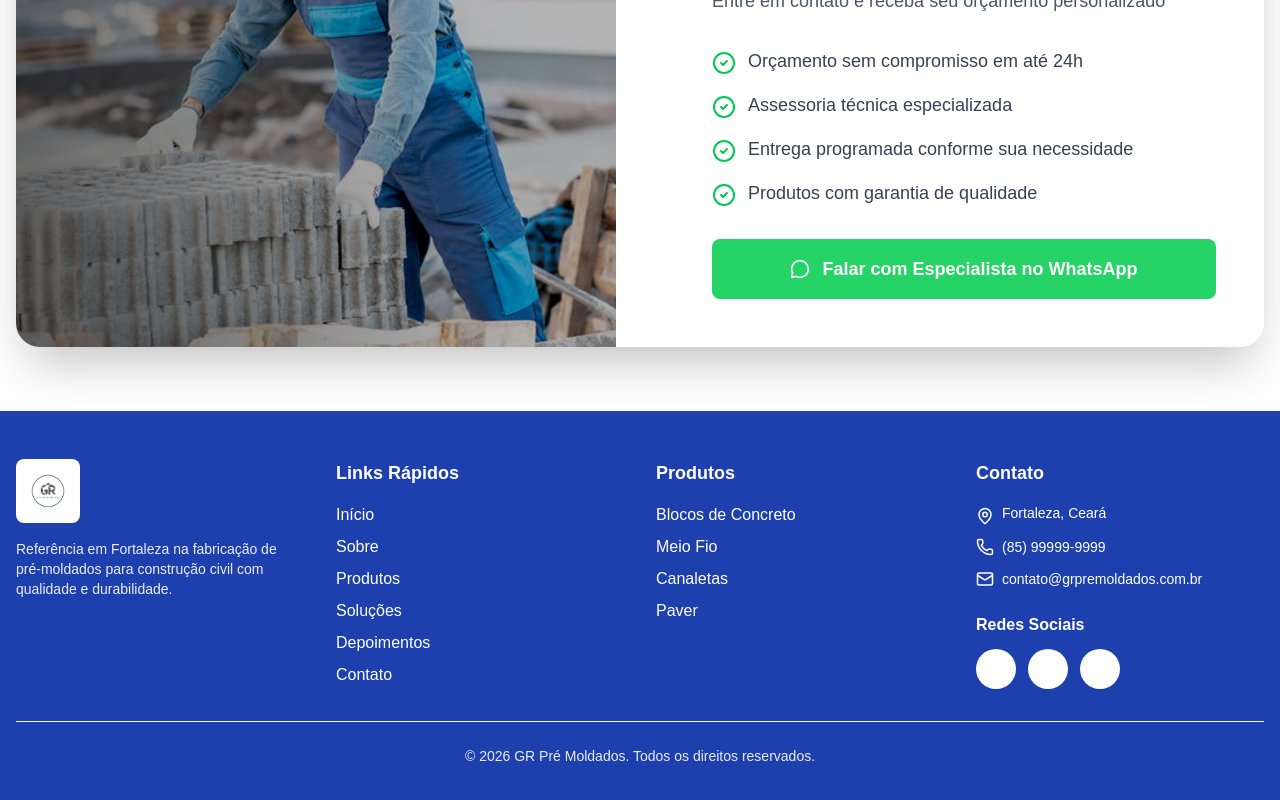
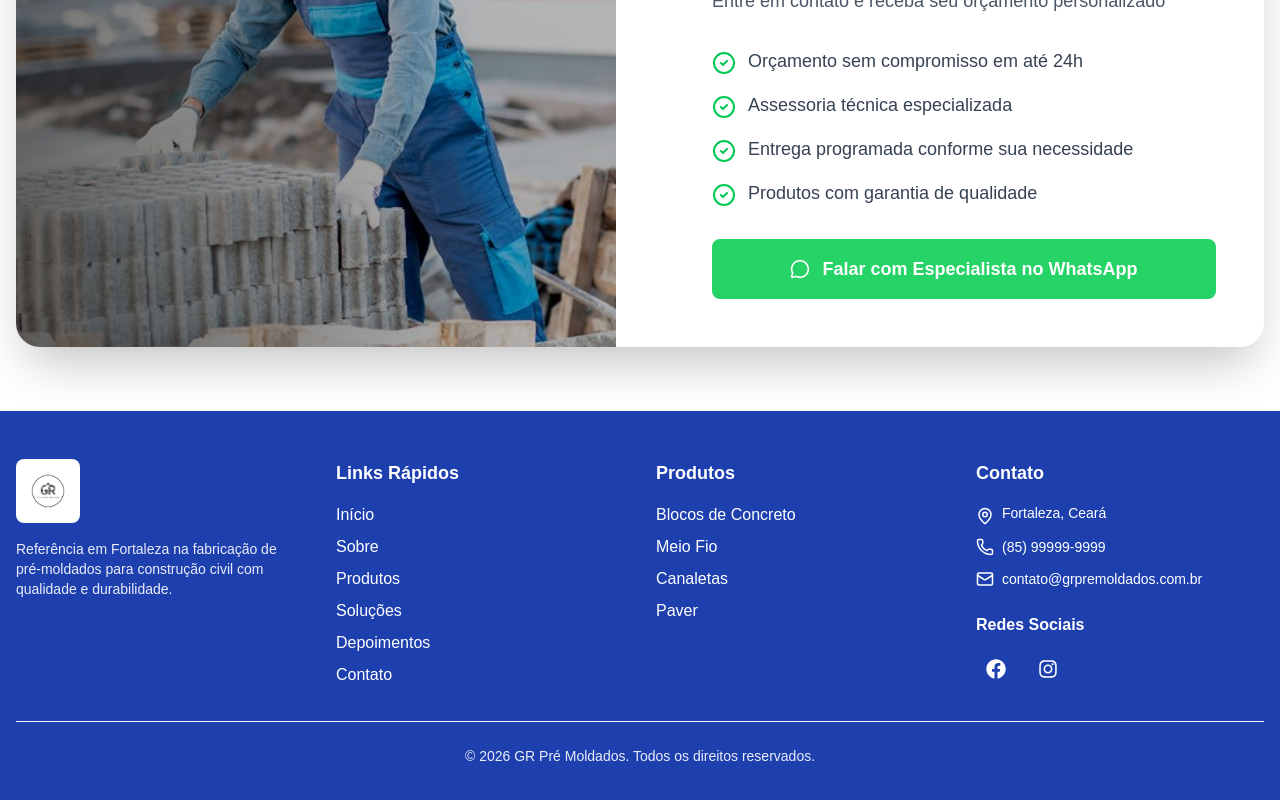
Before and after one commit to adryeldeev/grpremoldadosce-vitejs, a React (Vite) app: page / in a window 1280 px wide. Shown: the part 4238-5038 px from the top of the page. Built offline with nearby package versions, Linux system fonts and the light colour scheme.

Commit message:
atualizando footer

```diff
--- a/package.json
+++ b/package.json
@@ -12,7 +12,8 @@
   "dependencies": {
     "lucide-react": "^0.562.0",
     "react": "^19.2.0",
-    "react-dom": "^19.2.0"
+    "react-dom": "^19.2.0",
+    "react-icons": "^5.5.0"
   },
   "devDependencies": {
     "@eslint/js": "^9.39.1",
--- a/src/components/Footer/Footer.tsx
+++ b/src/components/Footer/Footer.tsx
@@ -1,4 +1,5 @@
-import { MapPin, Phone, Mail, Facebook, Instagram, Linkedin } from 'lucide-react'
+import { MapPin, Phone, Mail } from 'lucide-react'
+import { FaFacebook, FaInstagram } from 'react-icons/fa'
 import logo from '../../assets/logoGR.png'
 
 const Footer = () => {
@@ -62,15 +63,13 @@ const Footer = () => {
             <div className='mt-6'>
               <h4 className='font-semibold mb-3'>Redes Sociais</h4>
               <div className='flex gap-3'>
-                <a href='#' className='w-10 h-10 bg-white bg-opacity-20 rounded-full flex items-center justify-center hover:bg-opacity-30 transition-all'>
-                  <Facebook size={20} />
+                <a href='#' className='w-10 h-10  bg-opacity-20 rounded-full flex items-center justify-center hover:bg-opacity-30 transition-all'>
+                  <FaFacebook size={20} className='text-white' />
                 </a>
-                <a href='#' className='w-10 h-10 bg-white bg-opacity-20 rounded-full flex items-center justify-center hover:bg-opacity-30 transition-all'>
-                  <Instagram size={20} />
+                <a href='#' className='w-10 h-10  bg-opacity-20 rounded-full flex items-center justify-center hover:bg-opacity-30 transition-all'>
+                  <FaInstagram size={20} className='text-white' />
                 </a>
-                <a href='#' className='w-10 h-10 bg-white bg-opacity-20 rounded-full flex items-center justify-center hover:bg-opacity-30 transition-all'>
-                  <Linkedin size={20} />
-                </a>
+
               </div>
             </div>
           </div>
```
Also changed, not shown: 1 other file (tests, documents, lock files or other folders).
